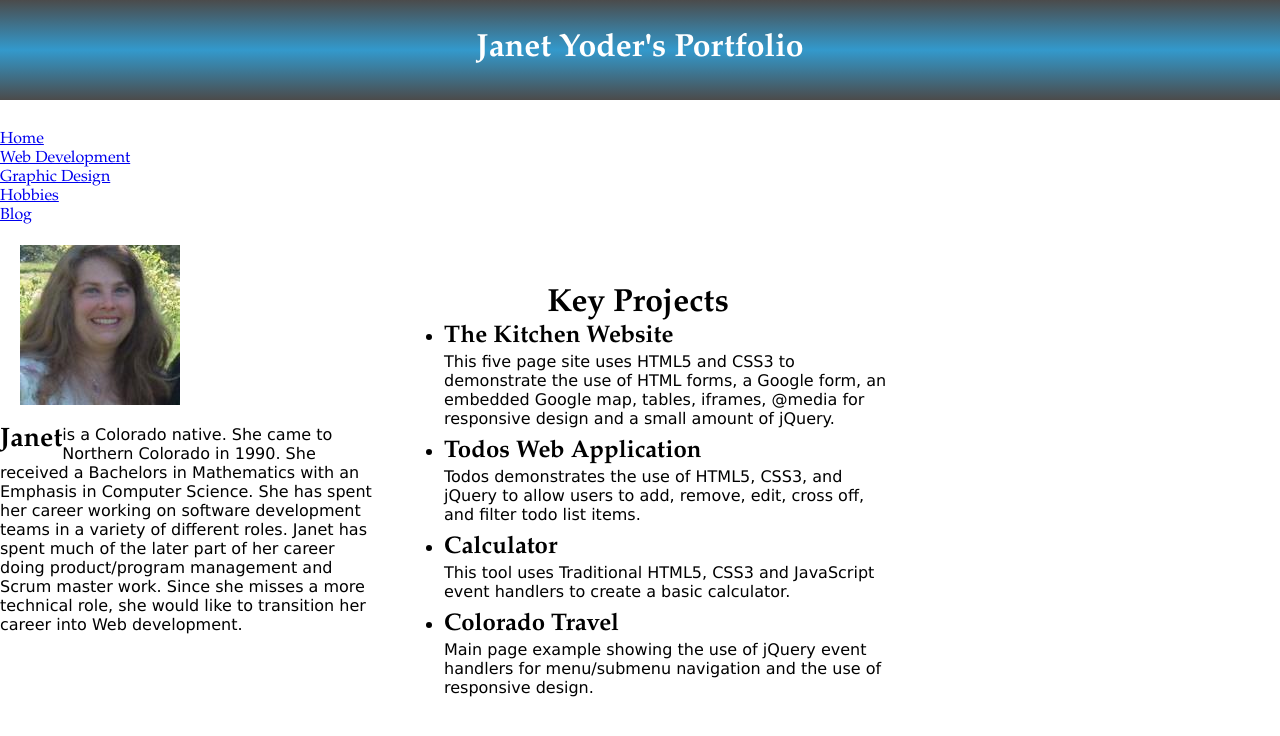
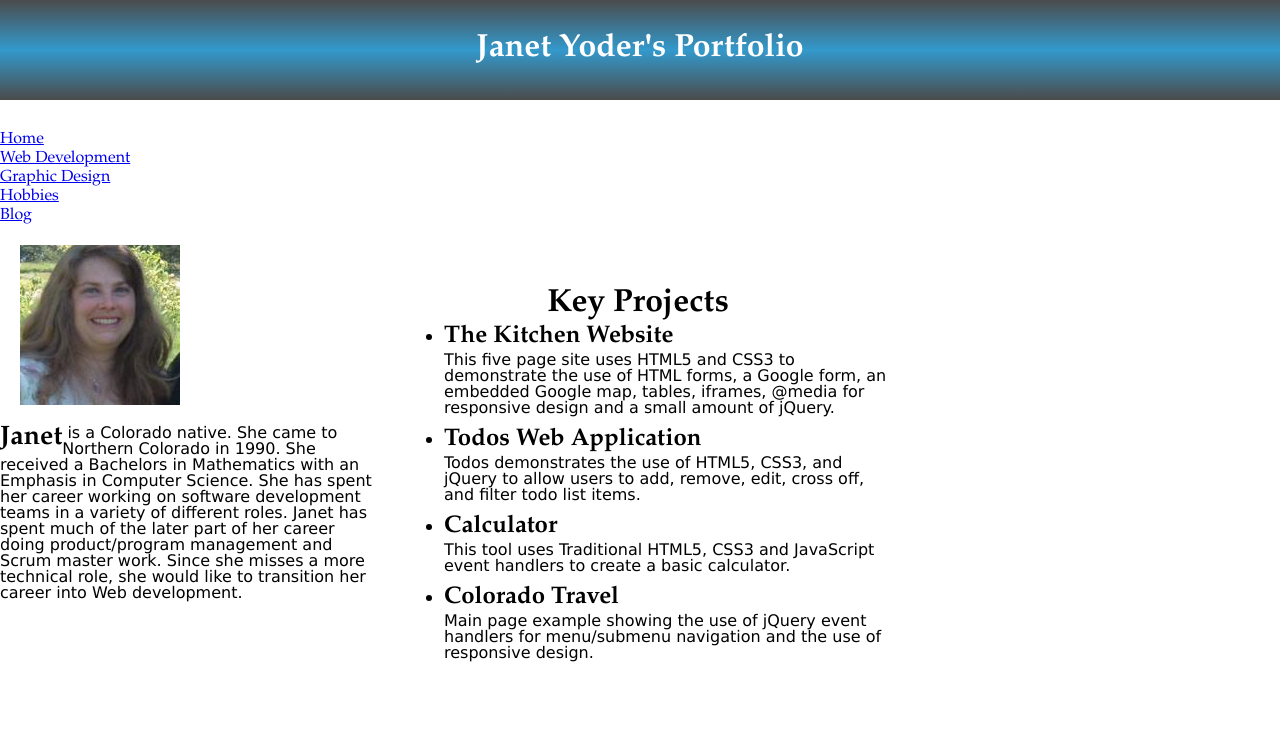
Before and after one commit to jcyoder/jcyoder.github.io, a Jekyll site: the page built from index.html, in a window 1280 px wide. Shown: the top 736 px of the page. Built offline with Jekyll 4.4.1, drawn with Linux system fonts in a browser that asks for light colours.

Commit message:
playing with spacing

```diff
--- a/index.css
+++ b/index.css
@@ -3,7 +3,7 @@
 	padding: 0px;
 }
 
-body, header, section, aside, footer, nav, p {
+body, header, section, aside, footer, nav, p, span {
 	display: block;
 }
 
@@ -57,6 +57,7 @@ h1 {
 p {
 	font-family: Verdana, Geneva, sans-serif;
 	font-size: 12pt;
+    line-height: 1;
 }
 
 .projects {
--- a/index.html
+++ b/index.html
@@ -22,7 +22,7 @@ title: home
 
 		<div class="intro">
 			<img class="janet" src="JanetYoder.jpg" alt="Photo of Janet"/>
-			<p><span class="bio">Janet</span> is a Colorado native.  She came to Northern Colorado in 1990.
+			<p><span class="bio">Janet</span>&nbsp;is a Colorado native.  She came to Northern Colorado in 1990.
 				She received a Bachelors in Mathematics with an Emphasis in Computer Science.
                 She has spent her career working on software development teams in a variety of different roles.
                 Janet has spent much of the later part of her career doing product/program management and Scrum master
```
